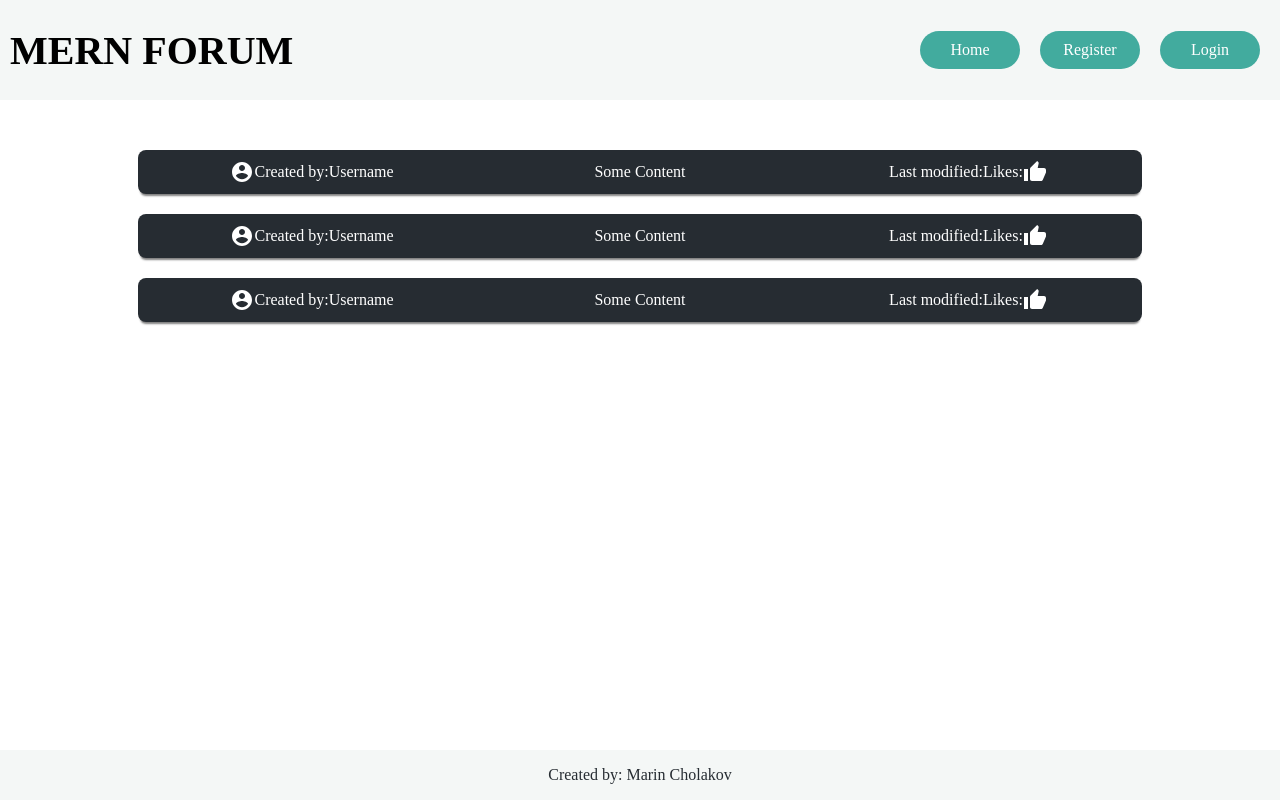
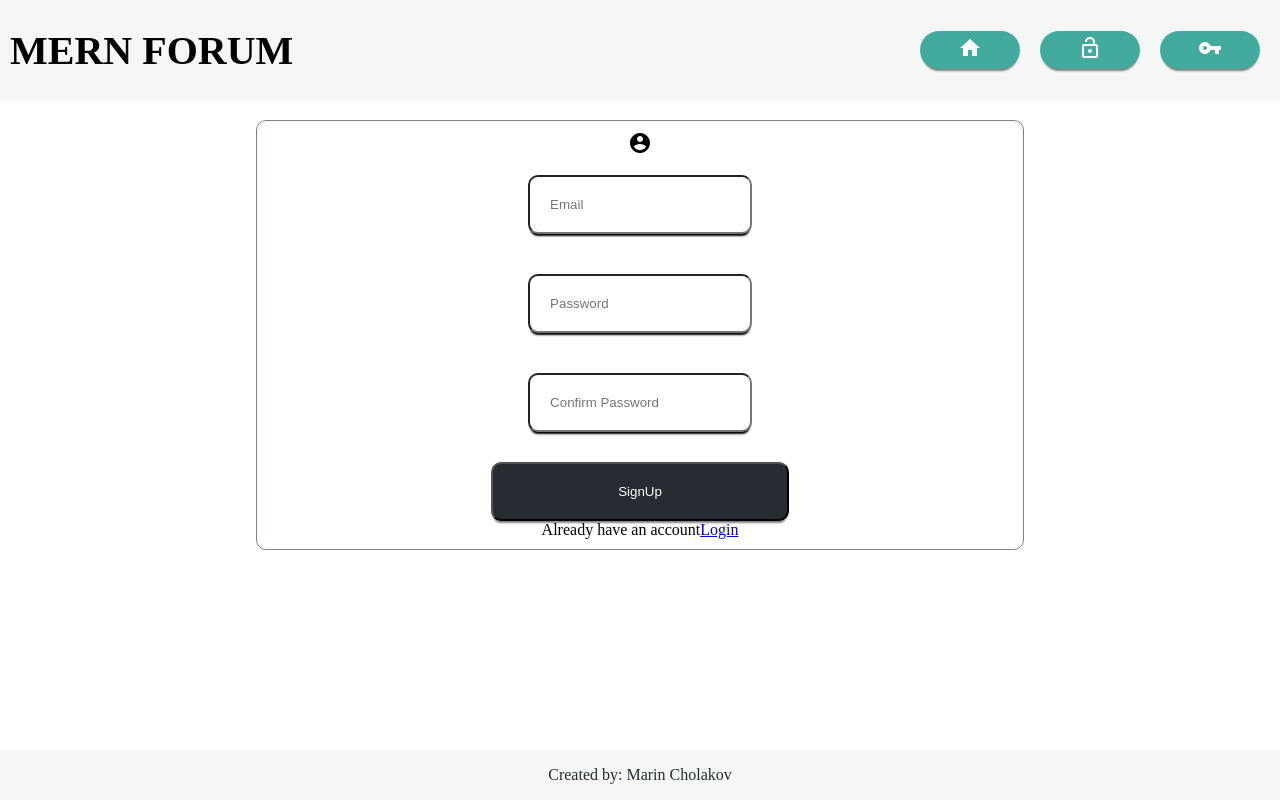
Before and after one commit to marinvch/Softuni-react, a React (Create React App) app: page /register in a window 1280 px wide. Built offline with nearby package versions, Linux system fonts and the light colour scheme; a web font is replaced by a local one.

Commit message:
added register and login form

```diff
--- a/src/App.js
+++ b/src/App.js
@@ -1,17 +1,29 @@
 import React from "react";
-import { BrowserRouter, Switch, Route } from "react-router-dom";
+import {
+  BrowserRouter as Router,
+  Switch,
+  Route,
+  Redirect,
+} from "react-router-dom";
 import Header from "./components/Page/Header/Navigation";
+import Register from "./components/Auth/Register";
+import Login from "./components/Auth/Login";
 import Main from "./components/Page/Main/Main";
 import Footer from "./components/Page/Footer/Footer";
 
 const App = () => {
   return (
-    <BrowserRouter>
-      <Header />
-      <Switch></Switch>
-      <Main />
-      <Footer />
-    </BrowserRouter>
+    <Router>
+      <div>
+        <Header />
+        <Switch>
+          <Route exact path="/" component={Main} />
+          <Route exact path="/register" component={Register} />
+          <Route exact path="/login" component={Login} />
+        </Switch>
+        <Footer />
+      </div>
+    </Router>
   );
 };
 
--- /dev/null
+++ b/src/components/Auth/Styles/Login.css
@@ -0,0 +1,47 @@
+.login-wrapper {
+  display: flex;
+  align-items: ce;
+  justify-content: center;
+}
+.login-wrapper form {
+  padding: 20px;
+  margin-top: 20px;
+  display: flex;
+  flex-basis: 60%;
+  justify-content: center;
+  align-items: center;
+  flex-direction: column;
+  padding: 10px;
+  border: 1px solid #7b8581;
+  border-radius: 10px;
+}
+
+.login-input {
+  margin: 20px;
+  padding: 20px;
+  border-radius: 10px;
+  width: 30%;
+  box-shadow: 0 4px 2px -2px black;
+}
+
+.register-input:focus::-webkit-input-placeholder {
+  font-size: 0.75em;
+  position: relative;
+  top: -20px;
+  transition: 0.2s ease-out;
+}
+
+.login-button {
+  background-color: #262c32;
+  color: white;
+  border-radius: 10px;
+  padding: 20px;
+  width: 40%;
+  margin-top: 10px;
+  box-shadow: 0 4px 2px -2px gray;
+}
+.login-button:hover {
+  cursor: pointer;
+  color: #262c32;
+  background-color: white;
+}
--- /dev/null
+++ b/src/components/Auth/Styles/Register.css
@@ -0,0 +1,47 @@
+.register-wrapper {
+  display: flex;
+  align-items: ce;
+  justify-content: center;
+}
+.register-wrapper form {
+  padding: 20px;
+  margin-top: 20px;
+  display: flex;
+  flex-basis: 60%;
+  justify-content: center;
+  align-items: center;
+  flex-direction: column;
+  padding: 10px;
+  border: 1px solid #7b8581;
+  border-radius: 10px;
+}
+
+.register-input {
+  margin: 20px;
+  padding: 20px;
+  border-radius: 10px;
+  width: 30%;
+  box-shadow: 0 4px 2px -2px black;
+}
+
+.register-input:focus::-webkit-input-placeholder {
+  font-size: 0.75em;
+  position: relative;
+  top: -20px;
+  transition: 0.2s ease-out;
+}
+
+.register-buton {
+  background-color: #262c32;
+  color: white;
+  border-radius: 10px;
+  padding: 20px;
+  width: 40%;
+  margin-top: 10px;
+  box-shadow: 0 4px 2px -2px gray;
+}
+.register-buton:hover {
+  cursor: pointer;
+  color: #262c32;
+  background-color: white;
+}
--- a/src/components/Page/Header/Navigation.js
+++ b/src/components/Page/Header/Navigation.js
@@ -1,16 +1,50 @@
 import React from "react";
 import "./Styles/navigation.css";
+import HomeIcon from "@material-ui/icons/Home";
+import LockOpenIcon from "@material-ui/icons/LockOpen";
+import VpnKeyIcon from "@material-ui/icons/VpnKey";
+import { Link } from "react-router-dom";
 
 const Navigation = () => {
+  const user = null;
   return (
     <header>
       <section className="logo">MERN FORUM</section>
       <nav>
-        <ul>
-          <li>Home</li>
-          <li>Register</li>
-          <li>Login</li>
-        </ul>
+        {user ? (
+          <ul>
+            <li>
+              <Link to="/">
+                <HomeIcon /> Home
+              </Link>
+            </li>
+            <li>
+              <Link to="/profile">Profile</Link>
+            </li>
+
+            <li>
+              <Link to="/logout">LogOut</Link>
+            </li>
+          </ul>
+        ) : (
+          <ul>
+            <li>
+              <Link to="/">
+                <HomeIcon />
+              </Link>
+            </li>
+            <li>
+              <Link to={"/register"}>
+                <LockOpenIcon />{" "}
+              </Link>{" "}
+            </li>
+            <li>
+              <Link to={"/login"}>
+                <VpnKeyIcon />
+              </Link>
+            </li>
+          </ul>
+        )}
       </nav>
     </header>
   );
--- a/src/components/Page/Header/Styles/navigation.css
+++ b/src/components/Page/Header/Styles/navigation.css
@@ -28,18 +28,24 @@ header ul {
   list-style: none;
 }
 nav ul li {
+  display: flex;
   border-radius: 20px;
-  text-align: center;
   width: 100px;
-  padding: 10px 20px;
+  justify-content: center;
+  padding: 5px;
   margin: 10px;
   background-color: #42ab9e;
   color: white;
 }
+nav ul li a {
+  color: inherit;
+  width: 100%;
+  text-align:center;
+  margin: auto 0;
+}
 nav ul li:hover {
   cursor: pointer;
-  transform: rotateX(360deg);
-  transition: all 1s;
+  transition: all 0.3s;
   border-radius: 10px;
   background-color: white;
   color: #42ab9e;
--- a/src/components/Page/Main/Main.css
+++ b/src/components/Page/Main/Main.css
@@ -1,7 +1,11 @@
 .container-wrapper {
   display: flex;
-  width: 80%;
+  flex-direction: column;
+  width: 90%;
   flex-wrap: wrap;
   margin: 0 auto;
-  margin-top: 40px;
 }
+
+.post{
+  margin-top:10px;
+}
--- a/src/components/Page/Main/Main.js
+++ b/src/components/Page/Main/Main.js
@@ -5,9 +5,7 @@ import "./Main.css";
 const Main = () => {
   return (
     <article className="container-wrapper">
-      <Post />
-      <Post />
-      <Post />
+      <Post className="post" />
     </article>
   );
 };
--- a/src/components/Page/Main/Posts/Posts.css
+++ b/src/components/Page/Main/Posts/Posts.css
@@ -1,28 +1,48 @@
-.post-wrapper {
+.post {
   display: flex;
-  flex-direction: row;
+  flex-direction: column;
+  justify-content: space-between;
+}
+
+li {
+  background-color: #262c32;
+  display: flex;
+  align-items: center;
+  text-decoration: none;
+  justify-content: space-between;
+  list-style-type: none;
   width: 100%;
-  background-color: #262c32;
-  margin: 10px;
-  padding: 10px;
+  margin-top: 10px;
+  border: none;
   border-radius: 8px;
   color: white;
   box-shadow: 0 4px 2px -2px gray;
 }
-.post-section {
+
+li p {
+  padding: 5px;
   display: flex;
-  flex-basis: 100%;
-  justify-content: center;
   align-items: center;
 }
-
+li p:hover {
+  cursor: pointer;
+  color: #262c32;
+  background-color: white;
+}
+.post {
+  display: flex;
+  align-items: center;
+  justify-content: center;
+  width: 100%;
+}
 .user {
   width: 20%;
 }
 
 .content {
+  justify-content: flex-start;
   width: 60%;
 }
-.details {
+.info {
   width: 20%;
 }
--- a/src/components/Page/Main/Posts/Posts.js
+++ b/src/components/Page/Main/Posts/Posts.js
@@ -1,24 +1,47 @@
-import React from "react";
+import React, { useState, useEffect } from "react";
 import AccountCircleIcon from "@material-ui/icons/AccountCircle";
 import ThumbUpIcon from "@material-ui/icons/ThumbUp";
+import TitleIcon from "@material-ui/icons/Title";
+import axios from "axios";
+
 import "./Posts.css";
 
 const Posts = () => {
+  const [posts, setPosts] = useState([]);
+
+  useEffect(() => {
+    axios
+      .get("http://localhost:5000/posts")
+      .then((res) => {
+        setPosts(res.data);
+        console.log(res);
+      })
+      .catch((err) => {
+        console.log(err);
+      });
+  }, []);
+
   return (
-    <article className="post-wrapper">
-      <section className="post-section user">
-        <AccountCircleIcon />
-        <p>Created by:Username</p>
-      </section>
-      <section className="post-section content">
-        <p>Some Content</p>
-      </section>
-      <section className="post-section details">
-        <p> Last modified:</p>
-        <p> Likes:</p>
-        <ThumbUpIcon />
-      </section>
-    </article>
+    <ul className="post">
+      {posts.map((post) => (
+        <li key={post._id}>
+          <p className="user">
+            <AccountCircleIcon />
+            {post.author}
+          </p>
+          <p className="content">
+            <TitleIcon />
+            {post.title}
+            {post.content}
+          </p>
+          <p className="info">
+            <ThumbUpIcon />
+            {post.likes}
+            {post.createdAt}
+          </p>
+        </li>
+      ))}
+    </ul>
   );
 };
 
--- a/src/components/auth/Login.js
+++ b/src/components/auth/Login.js
@@ -1,12 +1,21 @@
 import React from "react";
+import { Link } from "react-router-dom";
+import VpnKeyIcon from "@material-ui/icons/VpnKey";
+import "./Styles/Login.css";
 
 const Login = () => {
   return (
-    <form>
-      <input type="email" placeholder="Email" />
-      <input type="password" placeholder="Password" />
-      <button>SignIn</button>
-    </form>
+    <section className="login-wrapper">
+      <form>
+        <VpnKeyIcon />
+        <input className="login-input" type="email" placeholder="Email" />
+        <input className="login-input" type="password" placeholder="Password" />
+        <button className="login-button">SignIn</button>
+        <span>
+          Dont't have an account<Link to="/register">Register</Link>
+        </span>
+      </form>
+    </section>
   );
 };
 
--- a/src/components/auth/Register.js
+++ b/src/components/auth/Register.js
@@ -1,13 +1,70 @@
-import React from "react";
+import React, { useState } from "react";
+import { Link } from "react-router-dom";
+import AccountCircleIcon from "@material-ui/icons/AccountCircle";
+import "./Styles/Register.css";
+import axios from "axios";
+const Register = () => {
+  const [email, setEmail] = useState("");
+  const [password, setPassword] = useState("");
+  const [confirmPassword, setConfirmPassword] = useState("");
+  const registerUser = (e) => {
+    e.preventDefault();
+    if (password.toString().length < 6) {
+      return console.log("Passowrd need to be atleast 6 characters.");
+    }
+    if (password.toString() !== confirmPassword.toString()) {
+      return console.log("Passwords doesn't match.");
+    }
+    const data = {
+      email: email,
+      password: password,
+      confirmPassword: confirmPassword,
+    };
+    console.log(data);
+    axios.post("http://localhost:5000/auth/register", { data }).then((res) => {
+      console.log(res);
+    });
+  };
 
-const Register = () => {
   return (
-    <form>
-      <input type="email" placeholder="Email" />
-      <input type="password" placeholder="Password" />
-      <input type="password" placeholder="Confirm Password" />
-      <button>SignUp</button>
-    </form>
+    <section className="register-wrapper">
+      <form onSubmit={registerUser}>
+        <AccountCircleIcon />
+        <input
+          className="register-input"
+          type="email"
+          name="email"
+          placeholder="Email"
+          onChange={(e) => {
+            setEmail(e.target.value);
+          }}
+        />
+        <input
+          className="register-input"
+          type="password"
+          name="password"
+          placeholder="Password"
+          onChange={(e) => {
+            setPassword(e.target.value);
+          }}
+        />
+        <input
+          className="register-input"
+          type="password"
+          name="confirm_password"
+          placeholder="Confirm Password"
+          onChange={(e) => {
+            setConfirmPassword(e.target.value);
+          }}
+        />
+        <button className="register-buton" type="submit">
+          SignUp
+        </button>
+        <span>
+          Already have an account<Link to="/login">Login</Link>
+        </span>
+      </form>
+    </section>
   );
 };
 
```
